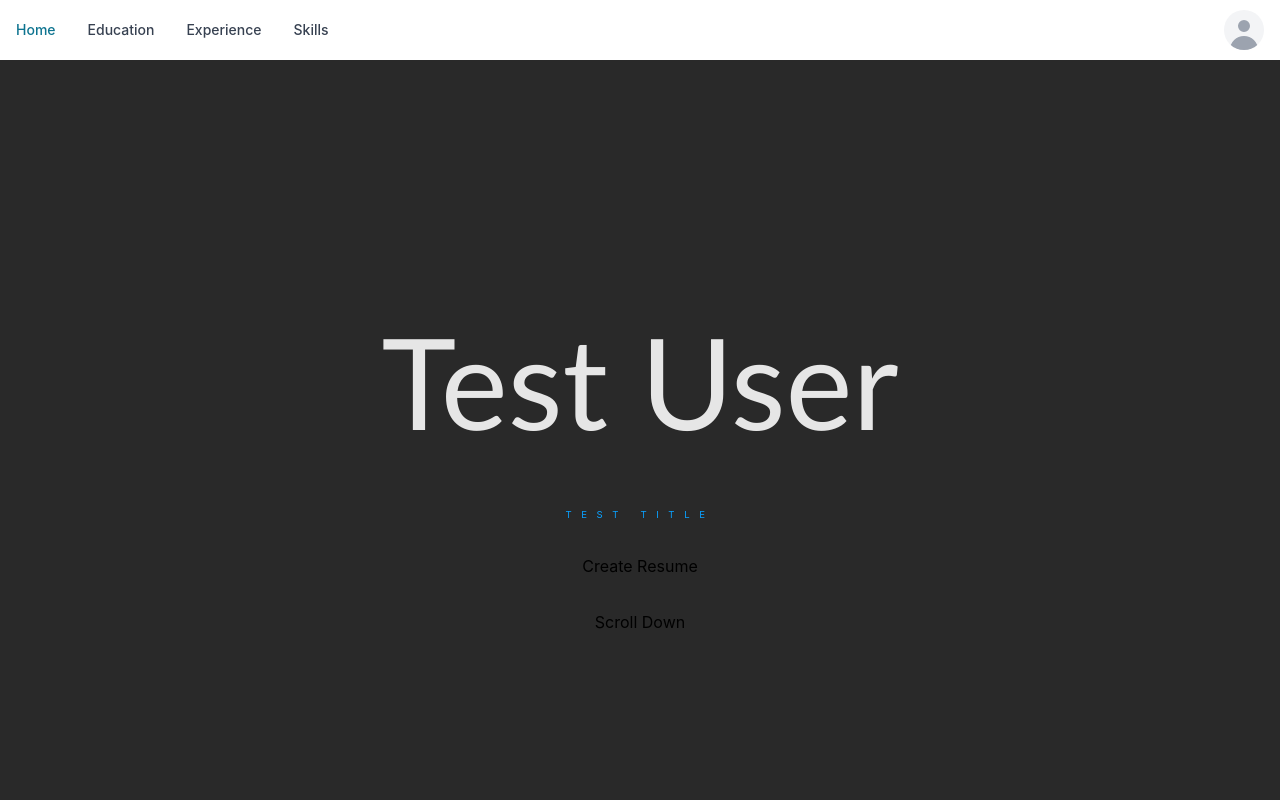
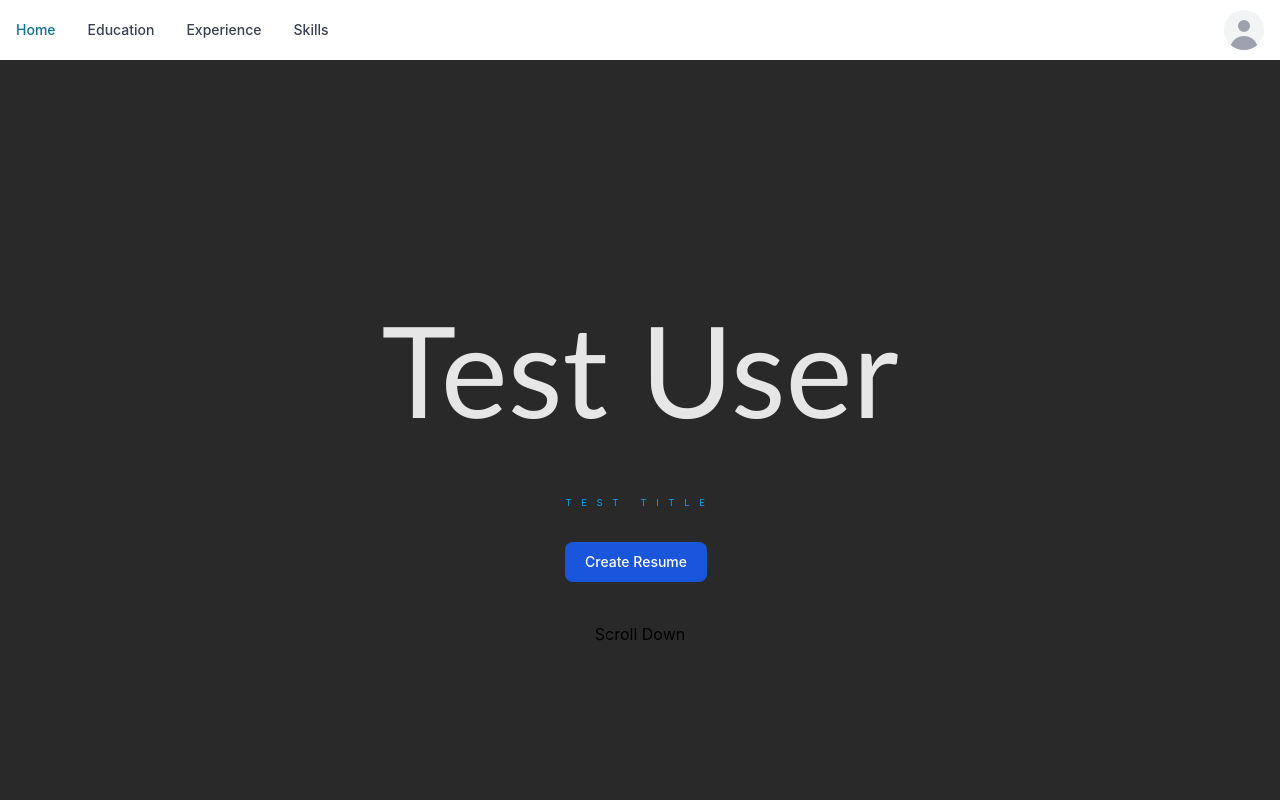
Before and after one commit to interactive-resume-generator/frontend, a Next.js app in the folder interactive-resume-generator-fe/: page / in a window 1280 px wide. Shown: the top 800 px of the page. Built offline with nearby package versions, Linux system fonts and the light colour scheme.

Commit message:
changed create button

```diff
--- a/interactive-resume-generator-fe/components/Hero.js
+++ b/interactive-resume-generator-fe/components/Hero.js
@@ -7,9 +7,12 @@
             <header className='hero__header'>
                 <h1>Test User</h1>
                 <h2>Test Title</h2>
-                <Link href='/ResumeForm'>
-                    Create Resume
-                </Link>
+                <a href='/ResumeForm'>
+                    <button type="button"
+                    className="text-white bg-blue-700 hover:bg-blue-800 focus:ring-4 focus:ring-blue-300 font-medium rounded-lg text-sm px-5 py-2.5 mr-2 mb-2 dark:bg-blue-600 dark:hover:bg-blue-700 focus:outline-none dark:focus:ring-blue-800">
+                        Create Resume
+                    </button>
+                </a>
                 <p>Scroll Down</p>
             </header>
         </>
```
